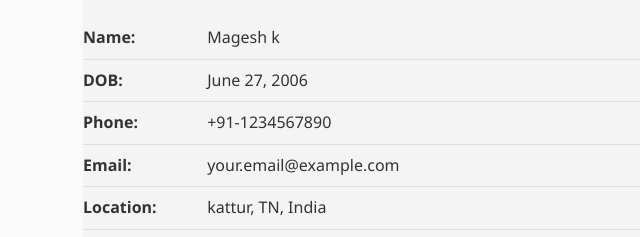
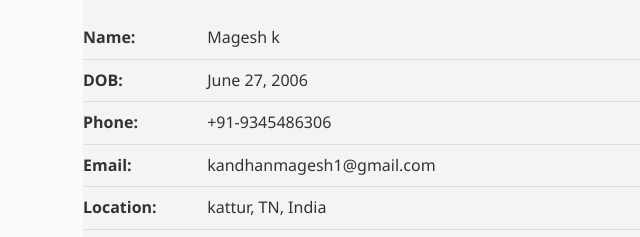
Before and after one commit to Magesh-k2006/magesh-k, a plain HTML site: page index.html in a window 1280 px wide. Shown: the part 986-1223 px from the top of the page, 7-647 px from the left. Drawn offline with Linux system fonts and the light colour scheme.

Commit message:
Update index.html

```diff
--- a/index.html
+++ b/index.html
@@ -241,8 +241,8 @@
   <ul>
     <li><strong>Name:</strong> Magesh k</li>
     <li><strong>DOB:</strong> June 27, 2006</li>
-    <li><strong>Phone:</strong> +91-1234567890</li>
-    <li><strong>Email:</strong> your.email@example.com</li>
+    <li><strong>Phone:</strong> +91-9345486306</li>
+    <li><strong>Email:</strong> kandhanmagesh1@gmail.com</li>
     <li><strong>Location:</strong> kattur, TN, India</li>
   </ul>
 </section>
```
